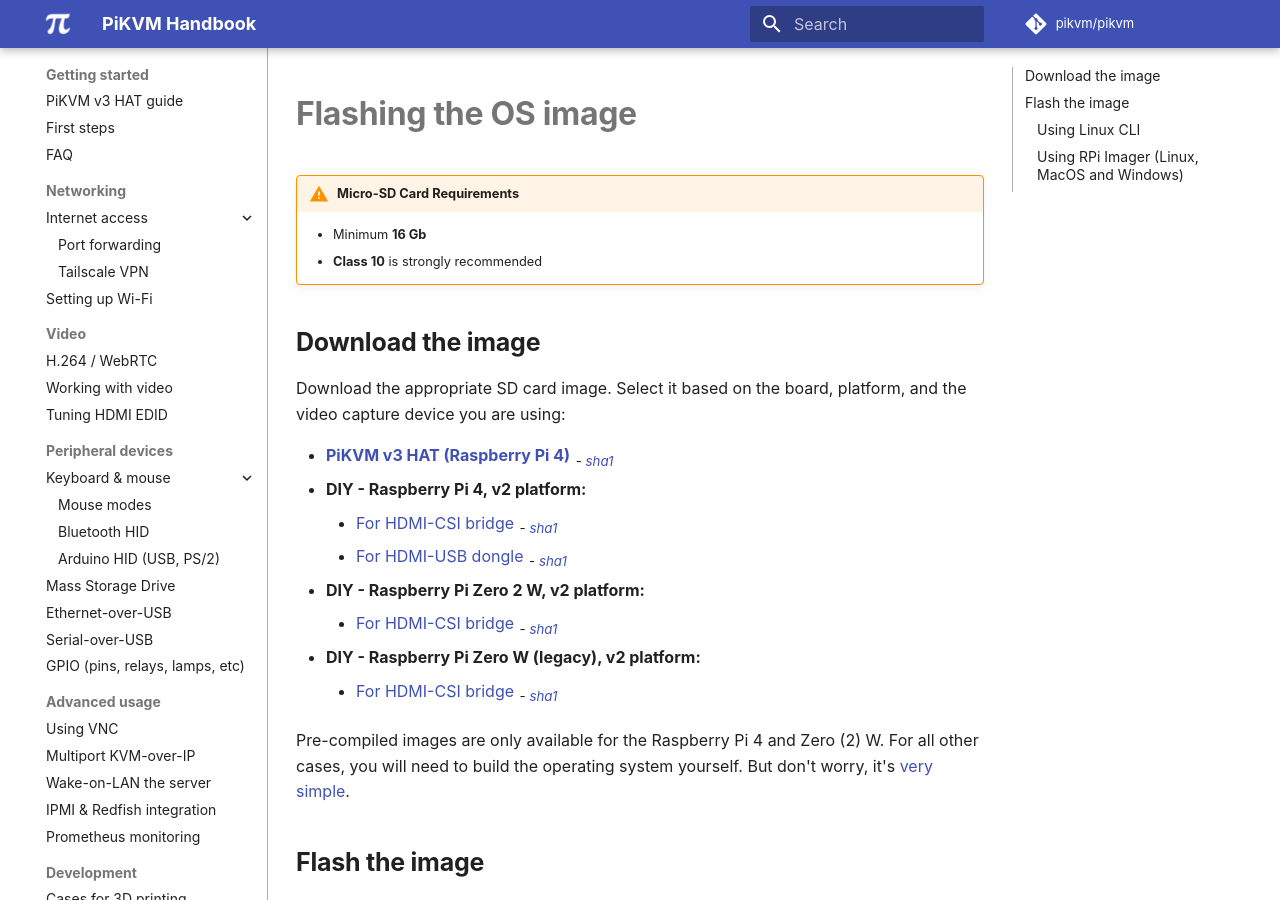
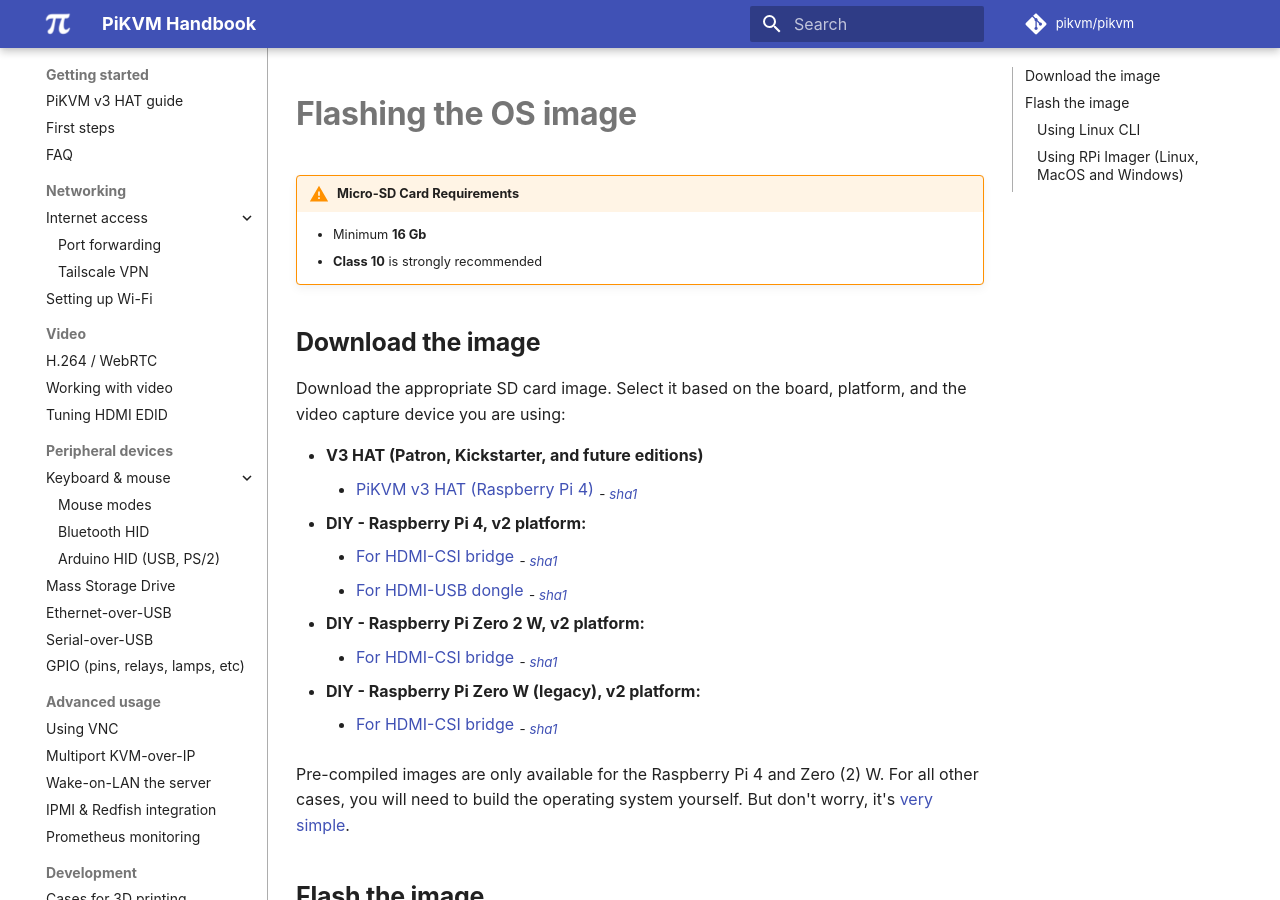
Before and after one commit to pikvm/pikvm, an MkDocs documentation site: the page built from docs/flashing_os.md, in a window 1280 px wide and 900 px high. Built offline with MkDocs 1.6.1 and Material for MkDocs 9.7.7, drawn with Linux system fonts in a browser that asks for light colours; some web fonts are replaced; comment, search, counter and statistics services are not loaded.

Commit message:
Update flashing_os.md (#563)
* Update flashing_os.md

* Update flashing_os.md

```diff
--- a/docs/flashing_os.md
+++ b/docs/flashing_os.md
@@ -8,7 +8,8 @@
 
 Download the appropriate SD card image. Select it based on the board, platform, and the video capture device you are using:
 
-* [**PiKVM v3 HAT (Raspberry Pi 4)**](https://files.pikvm.org/images/v3-hdmi-rpi4-latest.img.xz) <sub>- [*sha1*](https://files.pikvm.org/images/v3-hdmi-rpi4-latest.img.xz.sha1)</sub>
+* **V3 HAT (Patron, Kickstarter, and future editions)**
+    * [PiKVM v3 HAT (Raspberry Pi 4)](https://files.pikvm.org/images/v3-hdmi-rpi4-latest.img.xz) <sub>- [*sha1*](https://files.pikvm.org/images/v3-hdmi-rpi4-latest.img.xz.sha1)</sub>
 * **DIY - Raspberry Pi 4, v2 platform:**
     * [For HDMI-CSI bridge](https://files.pikvm.org/images/v2-hdmi-rpi4-latest.img.xz) <sub>- [*sha1*](https://files.pikvm.org/images/v2-hdmi-rpi4-latest.img.xz.sha1)</sub>
     * [For HDMI-USB dongle](https://files.pikvm.org/images/v2-hdmiusb-rpi4-latest.img.xz) <sub>- [*sha1*](https://files.pikvm.org/images/v2-hdmiusb-rpi4-latest.img.xz.sha1)</sub>
```
